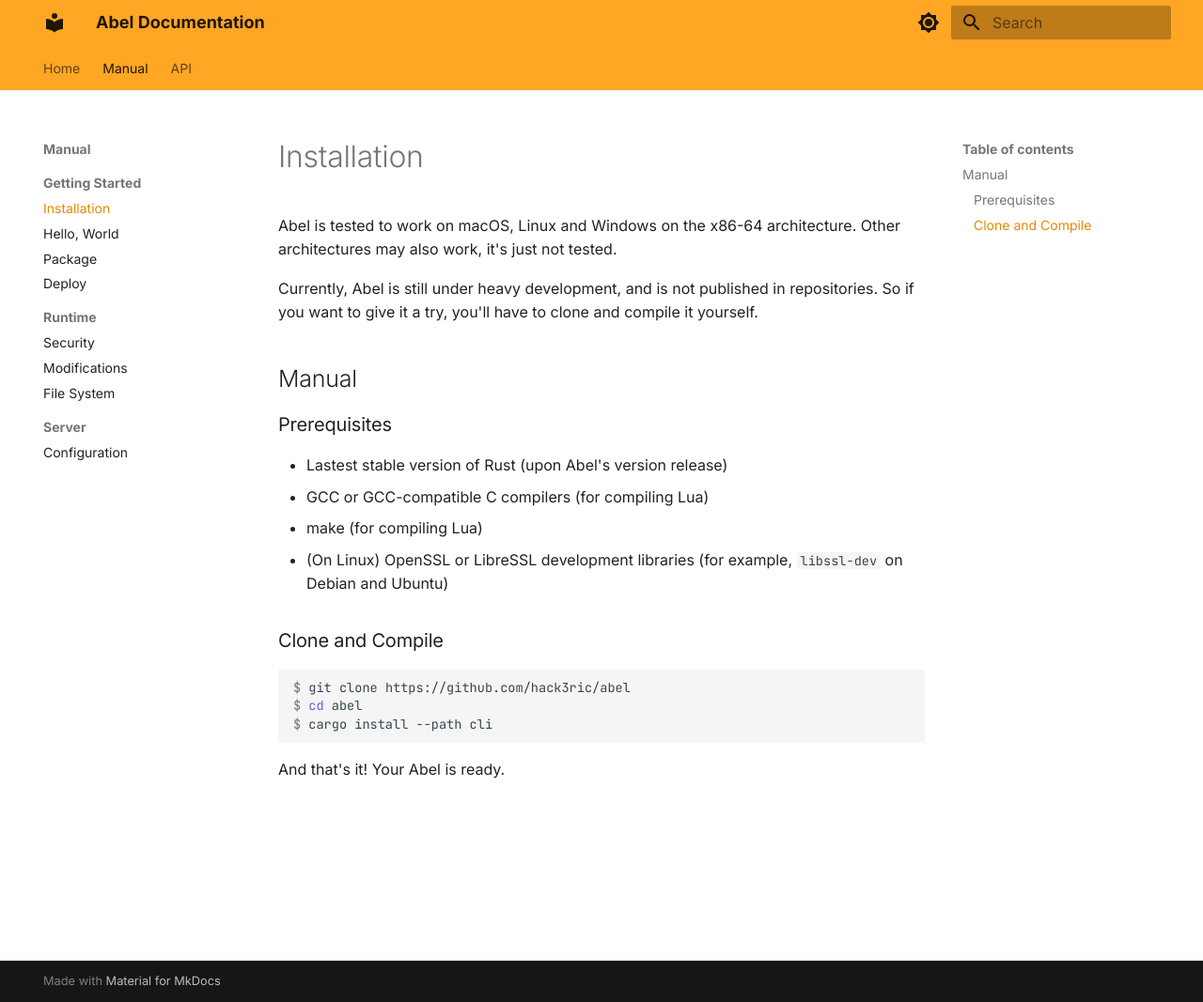
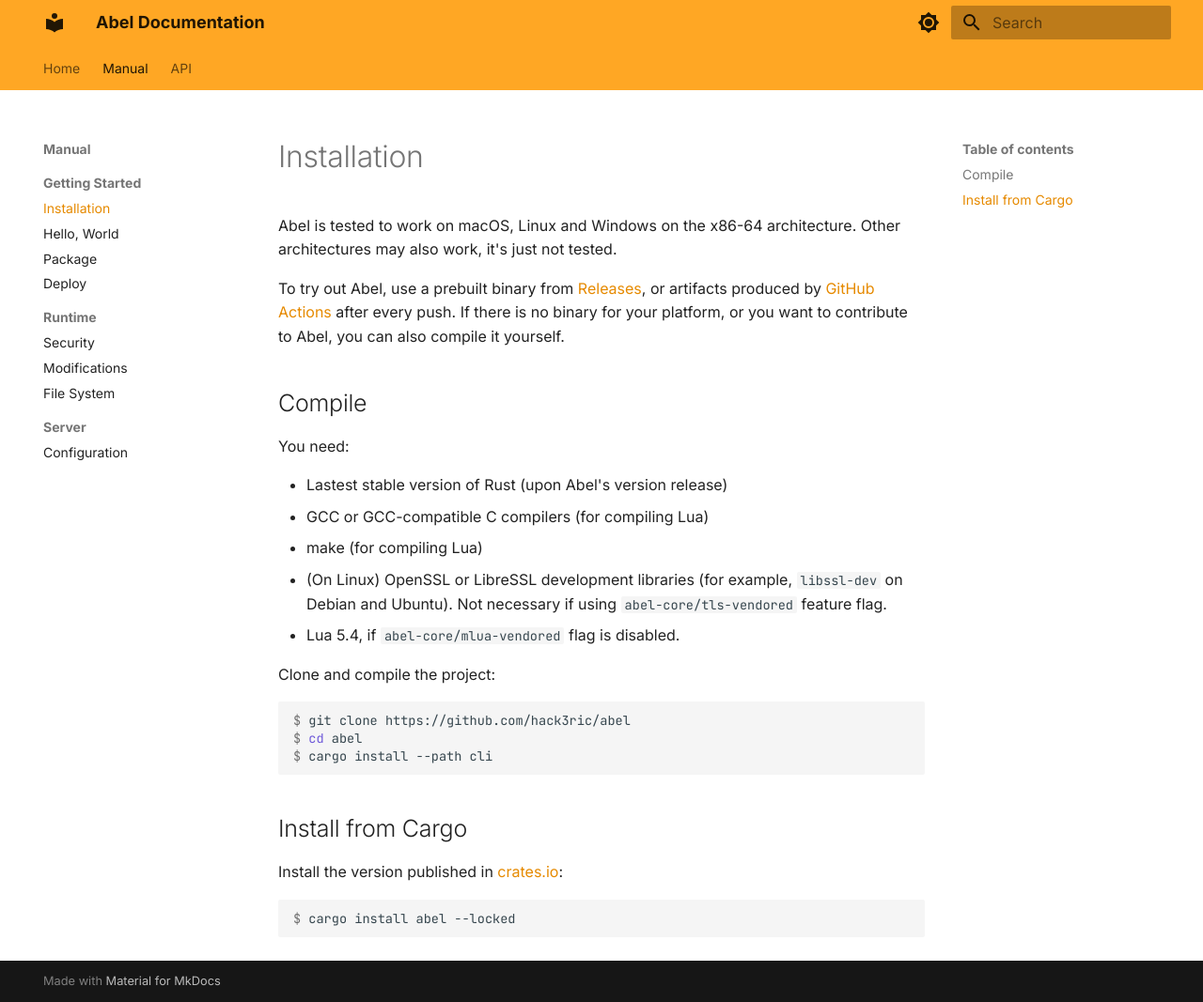
Before and after one commit to hack3ric/abel-doc, an MkDocs documentation site: the page built from docs/getting-started/installation.md, in a window 1280 px wide and 1067 px high. Shown: the whole window at 94% size. Built offline with MkDocs 1.6.1 and Material for MkDocs 9.7.7, drawn with Linux system fonts in a browser that asks for light colours.

Commit message:
Update `installation`

````diff
--- a/docs/getting-started/installation.md
+++ b/docs/getting-started/installation.md
@@ -2,18 +2,19 @@
 
 Abel is tested to work on macOS, Linux and Windows on the x86-64 architecture. Other architectures may also work, it's just not tested.
 
-Currently, Abel is still under heavy development, and is not published in repositories. So if you want to give it a try, you'll have to clone and compile it yourself.
+To try out Abel, use a prebuilt binary from [Releases](https://github.com/hack3ric/abel/releases), or artifacts produced by [GitHub Actions](https://github.com/hack3ric/abel/actions/workflows/rust.yml) after every push. If there is no binary for your platform, or you want to contribute to Abel, you can also compile it yourself.
 
-## Manual
+## Compile
 
-### Prerequisites
+You need:
 
 - Lastest stable version of Rust (upon Abel's version release)
 - GCC or GCC-compatible C compilers (for compiling Lua)
 - make (for compiling Lua)
-- (On Linux) OpenSSL or LibreSSL development libraries (for example, `libssl-dev` on Debian and Ubuntu)
+- (On Linux) OpenSSL or LibreSSL development libraries (for example, `libssl-dev` on Debian and Ubuntu). Not necessary if using `abel-core/tls-vendored` feature flag.
+- Lua 5.4, if `abel-core/mlua-vendored` flag is disabled.
 
-### Clone and Compile
+Clone and compile the project:
 
 ```console
 $ git clone https://github.com/hack3ric/abel
@@ -21,4 +22,10 @@
 $ cargo install --path cli
 ```
 
-And that's it! Your Abel is ready.
+## Install from Cargo
+
+Install the version published in [crates.io](https://crates.io/crates/abel):
+
+```console
+$ cargo install abel --locked
+```
````
